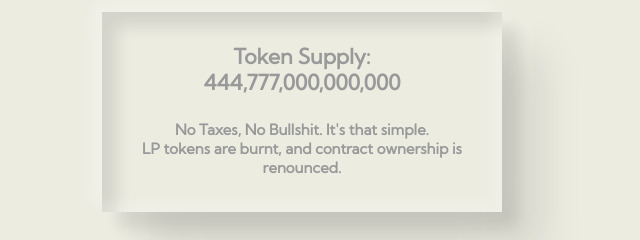
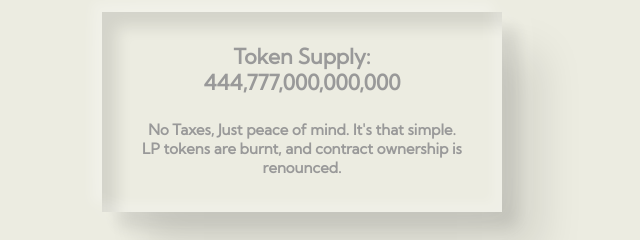
Before and after one commit to Not-toxic69/dove.test, a plain HTML site: page index.html in a window 1280 px wide. Shown: the part 2840-3080 px from the top of the page, 18-658 px from the left. Drawn offline with Linux system fonts and the light colour scheme; a web font is replaced by a local one.

Commit message:
Add files via upload

```diff
--- a/index.html
+++ b/index.html
@@ -211,7 +211,7 @@
 
                  <div class="socials">
                        <h3> Token Supply: <br>444,777,000,000,000 </h3>
-                      <h5>No Taxes, No Bullshit. It's that simple. <br>
+                      <h5>No Taxes, Just peace of mind. It's that simple. <br>
                         LP tokens are burnt, and contract ownership is renounced.
                       </h5>
 
```
